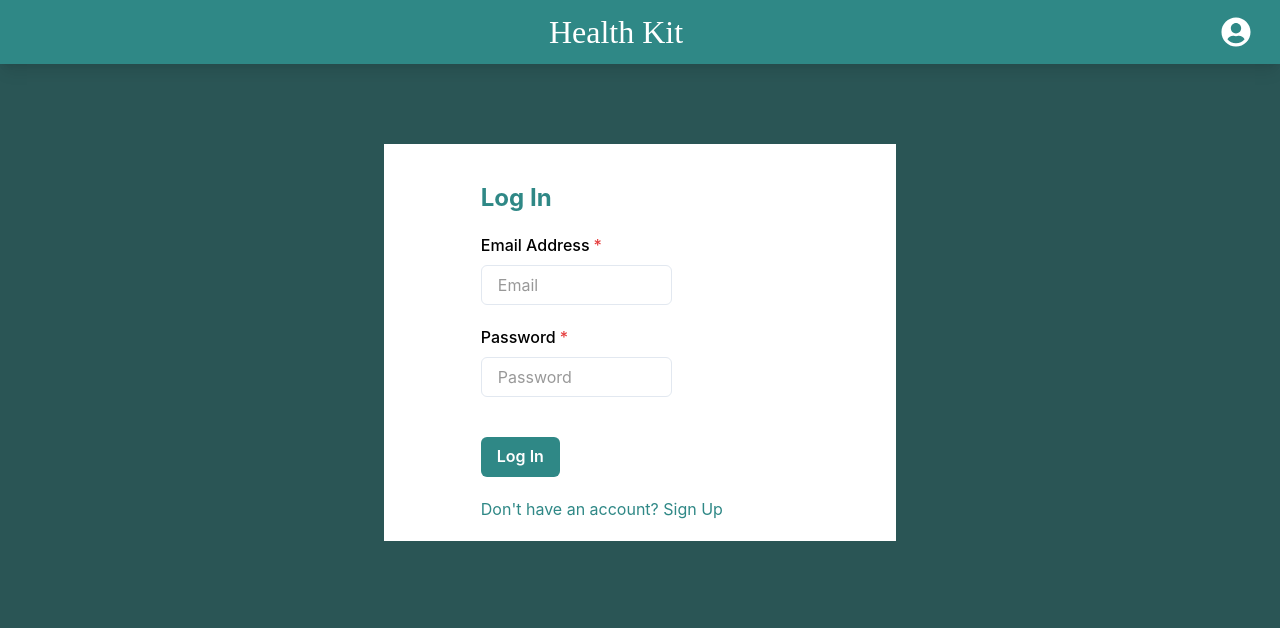
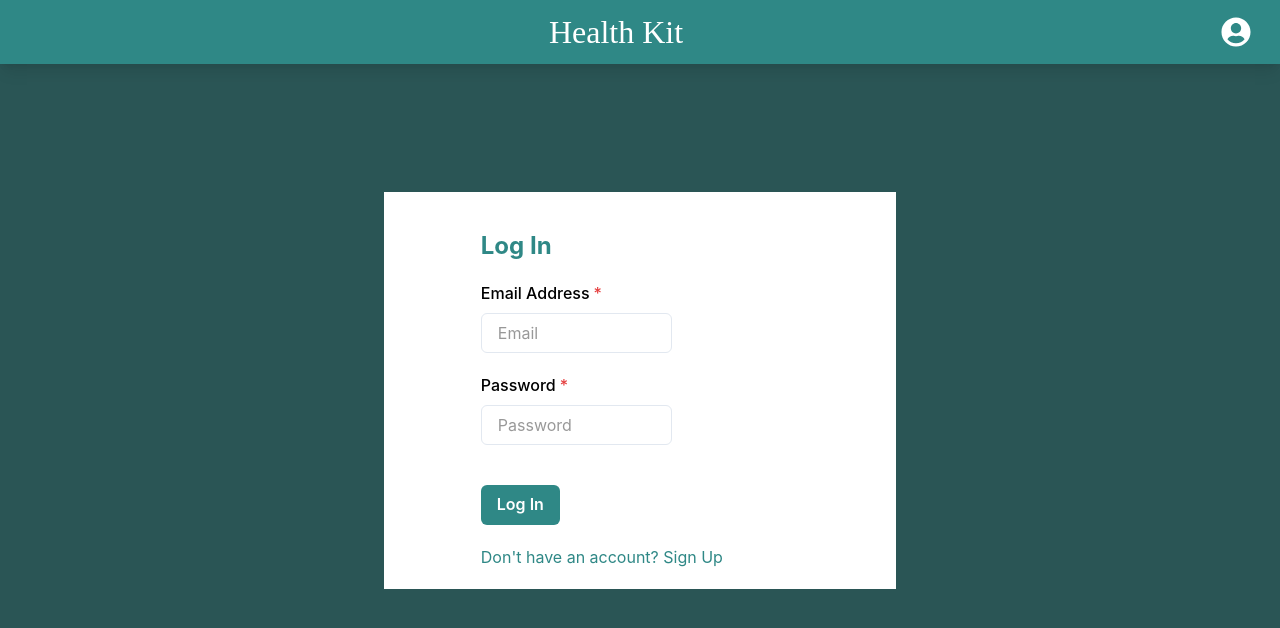
Before and after one commit to JLambertazzo/healthkit, a React (Create React App) app in the folder client/: page / in a window 1280 px wide. Shown: the top 628 px of the page. Built offline with nearby package versions, Linux system fonts and the light colour scheme; no server answers; a web font is replaced by a local one.

Commit message:
more chakraUI

```diff
--- a/client/src/App.css
+++ b/client/src/App.css
@@ -1,4 +1,8 @@
 body {
   font-family: 'DM Sans', sans-serif;
-  overflow: hidden;
+  overflow: scroll;
 }
+
+html {
+  background: white;
+}
--- a/client/src/views/Dashboard/Dashboard.css
+++ b/client/src/views/Dashboard/Dashboard.css
@@ -10,6 +10,7 @@
     box-shadow: rgb(0 0 0 / 10%) 0px 6px 8px inset;
     display: flex;
     flex-direction: column;
+    margin-top: 2rem;
 }
 
 .dash-side {
--- a/client/src/views/Dashboard/Dashboard.js
+++ b/client/src/views/Dashboard/Dashboard.js
@@ -42,10 +42,6 @@ function Dashboard(props) {
                             variant='solid'>
                         Create Form
                     </Button>
-                {/*<Fab  variant="extended" onClick={() => history.push('/createform')}>*/}
-                {/*    <AddIcon sx={{ mr: 1 }} />*/}
-                {/*    Create Form*/}
-                {/*</Fab>*/}
                 </div>
             </div>
         </div>
--- a/client/src/views/Login/Login.css
+++ b/client/src/views/Login/Login.css
@@ -2,7 +2,8 @@
     align-items: center;
     background-color: #2A5555;
     height: 100vh;
-    overflow: scroll;
+    overflow: hidden;
+    /*margin-top: 5%;*/
 }
 
 /*.sign-in-box{*/
--- a/client/src/views/Login/Login.js
+++ b/client/src/views/Login/Login.js
@@ -31,7 +31,7 @@ function Login(){
             <Box className = "sign-in-box"
                   w={'40%'}
                  m={'auto'}
-                 mt={20}
+                 mt={'8rem'}
                  bg={'white'}
                  >
                 <form onSubmit={handleSubmit}>
@@ -68,6 +68,7 @@ function Login(){
                         borderColor={'gray.200'}
                         focusBorderColor={'#2f8886'}
                         _placeholder={{opacity: 0.4, color: 'black' }}
+                        _hover={{borderColor:'gray.200'}}
                         />
                     <FormLabel htmlFor='pass'
                                color={'black'}
@@ -79,6 +80,7 @@ function Login(){
                            borderColor={'gray.200'}
                            focusBorderColor={'#2f8886'}
                            color={'black'}
+                           _hover={{borderColor:'gray.200'}}
                            _placeholder={{opacity: 0.4, color: 'black' }}
                     />
 
```
